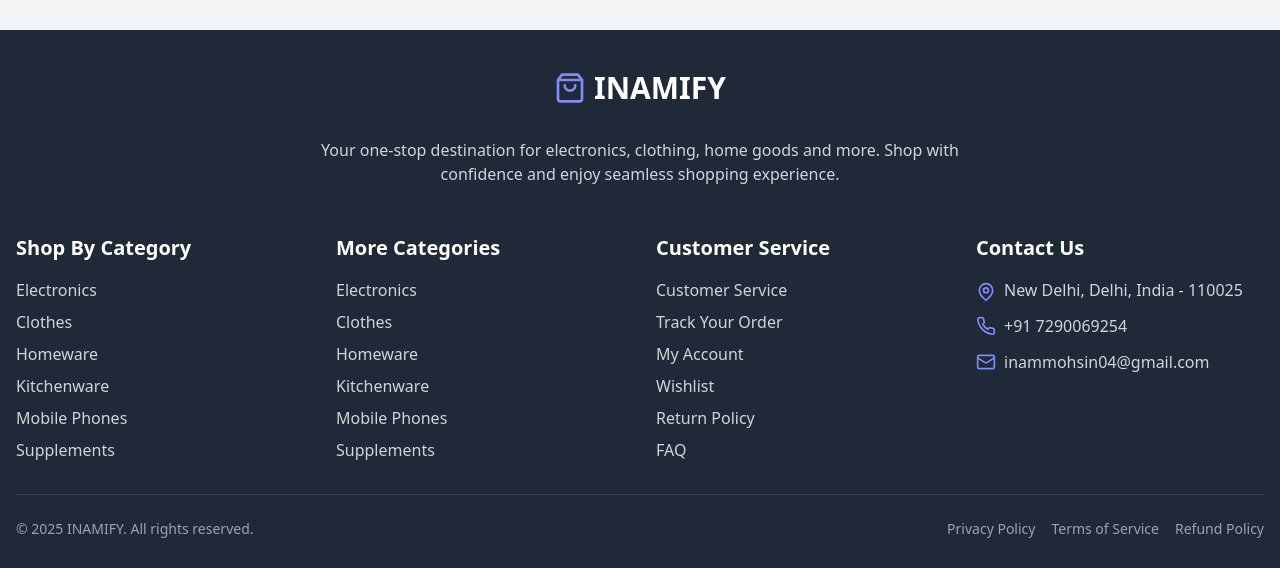
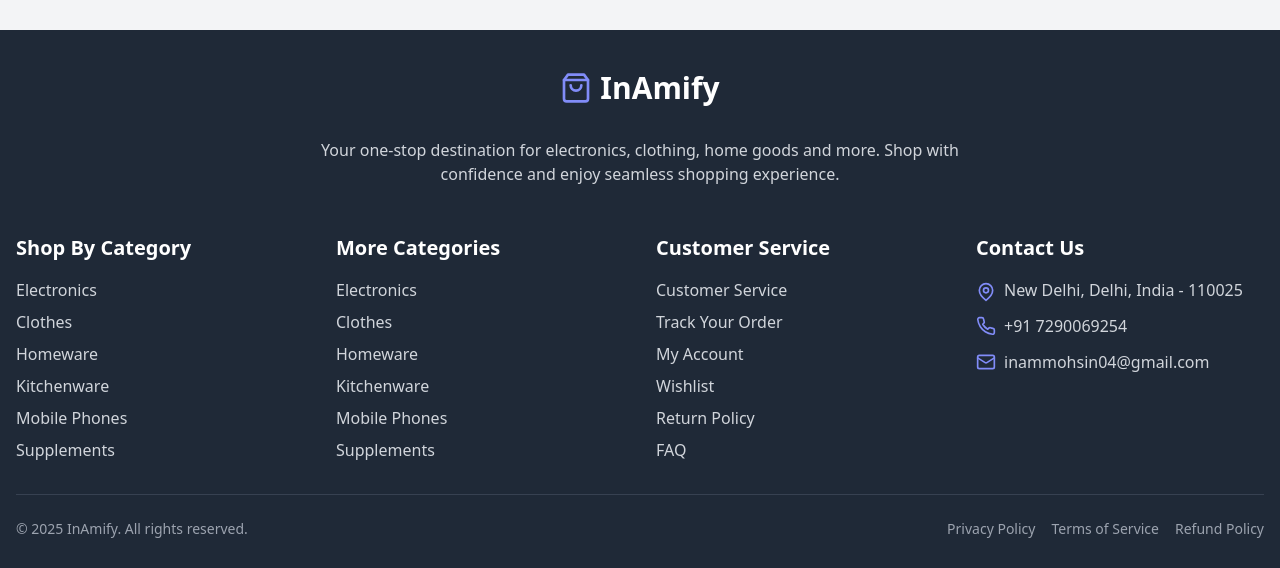
Before and after one commit to inammohsin04/INAMIFY, a React (Vite) app: page / in a window 1280 px wide. Shown: the part 2310-2878 px from the top of the page. Built offline with nearby package versions, Linux system fonts and the light colour scheme.

Commit message:
Footer.tsx

```diff
--- a/src/components/Footer.tsx
+++ b/src/components/Footer.tsx
@@ -23,7 +23,7 @@ const Footer: React.FC = () => {
       <div className="container mx-auto px-4">
         <div className="flex items-center justify-center mb-8">
           <ShoppingBag size={32} className="text-indigo-400 mr-2" />
-          <span className="text-3xl font-bold">INAMIFY</span>
+          <span className="text-3xl font-bold">InAmify</span>
         </div>
 
         <p className="text-center text-gray-300 max-w-2xl mx-auto mb-12">
@@ -168,7 +168,7 @@ const Footer: React.FC = () => {
         <div className="border-t border-gray-700 pt-6 pb-8">
           <div className="flex flex-col md:flex-row justify-between items-center">
             <p className="text-gray-400 text-sm mb-4 md:mb-0">
-              &copy; 2025 INAMIFY. All rights reserved.
+              &copy; 2025 InAmify. All rights reserved.
             </p>
             <div className="flex space-x-4">
               <a href="#" className="text-gray-400 hover:text-white text-sm transition duration-300">
```
